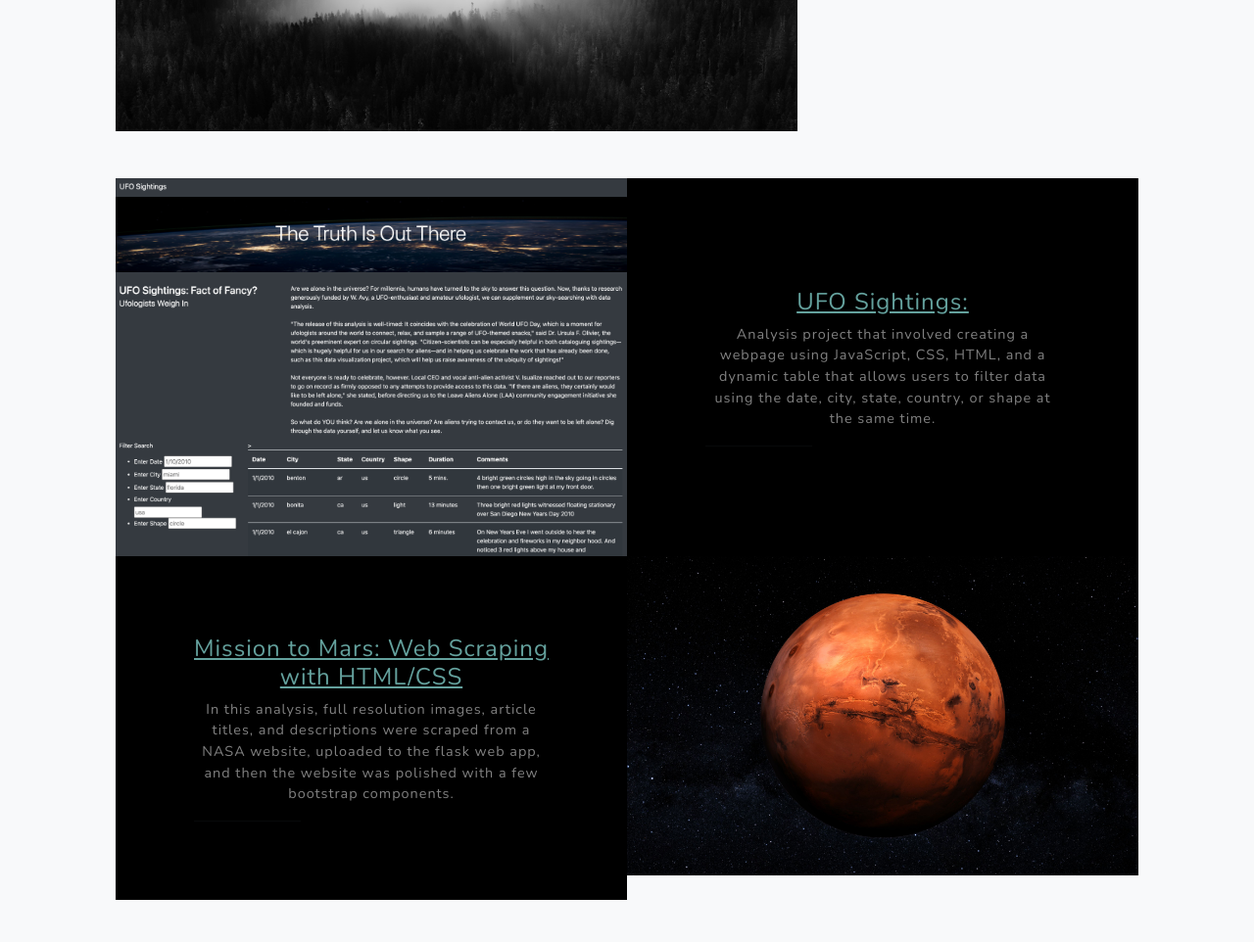
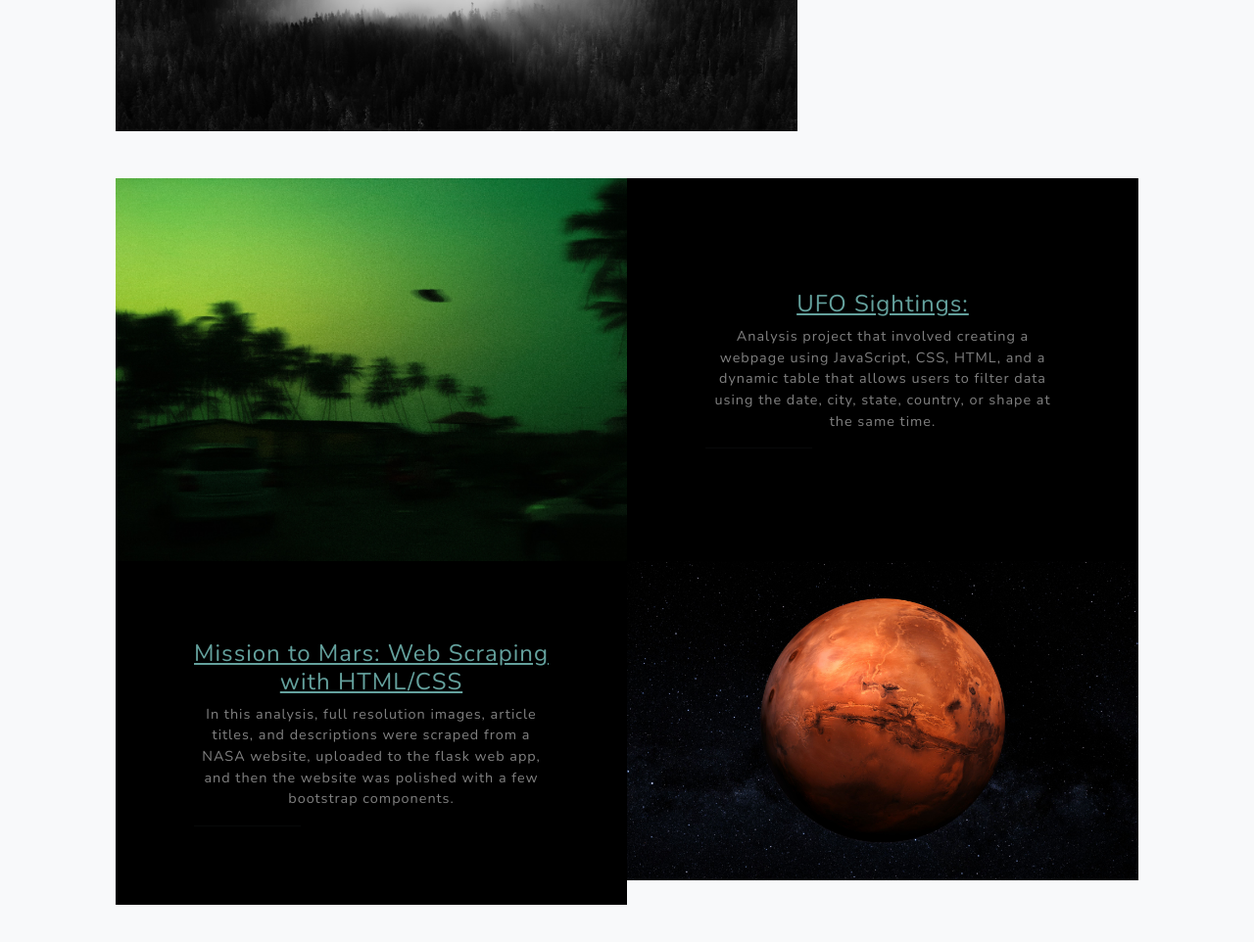
Before and after one commit to ramarh1/ramarh1.github.io, a plain HTML site: page index.html in a window 1280 px wide. Shown: the part 1995-2957 px from the top of the page at 98% size. Drawn offline with nearby package versions, Linux system fonts and the light colour scheme.

Commit message:
updated image

```diff
--- a/index.html
+++ b/index.html
@@ -77,7 +77,7 @@
                 </div>
                 <!-- Project One Row-->
                 <div class="row gx-0 mb-5 mb-lg-0 justify-content-center">
-                    <div class="col-lg-6"><img class="img-fluid" src="assets/img/ufo-project.png" alt="..." /></div>
+                    <div class="col-lg-6"><img class="img-fluid" src="assets/img/ufo-project.jpeg" alt="..." /></div>
                     <div class="col-lg-6">
                         <div class="bg-black text-center h-100 project">
                             <div class="d-flex h-100">
```
Also changed, not shown: assets/img/ufo-project.jpeg (added).
